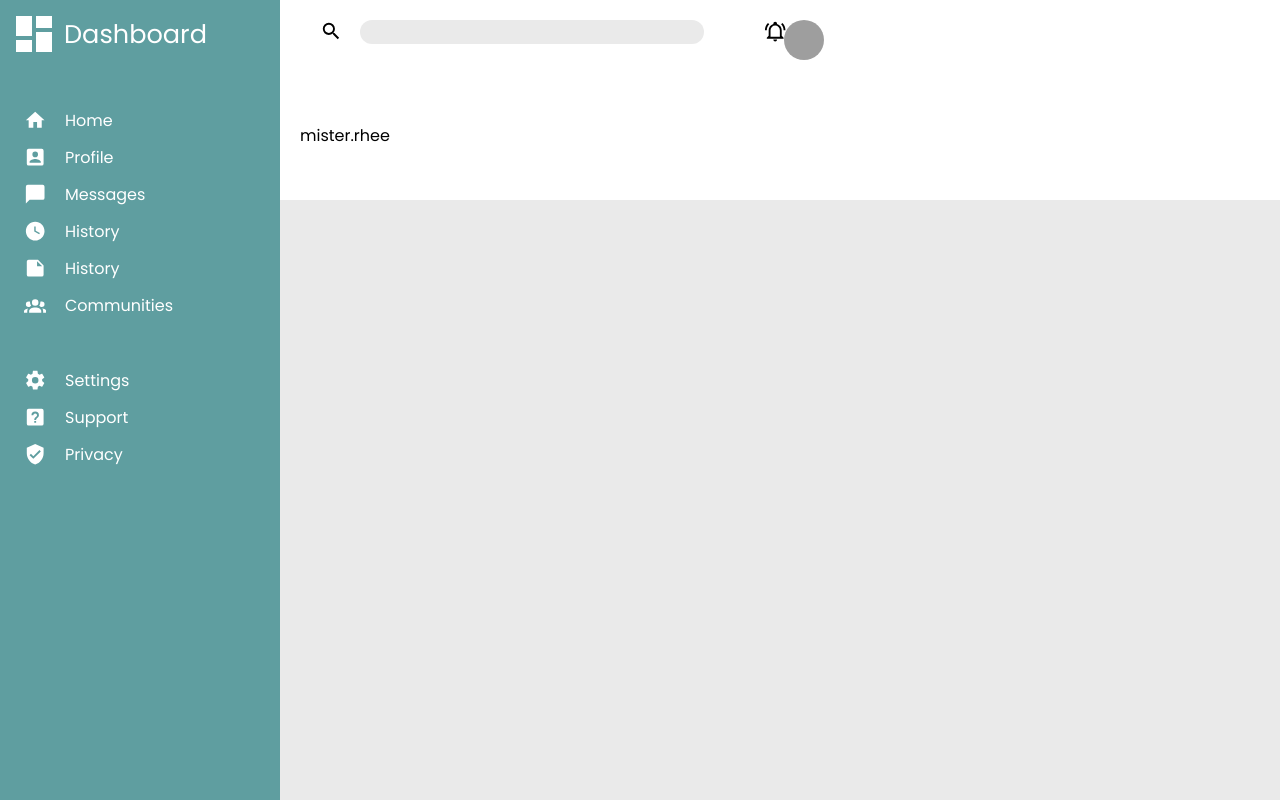
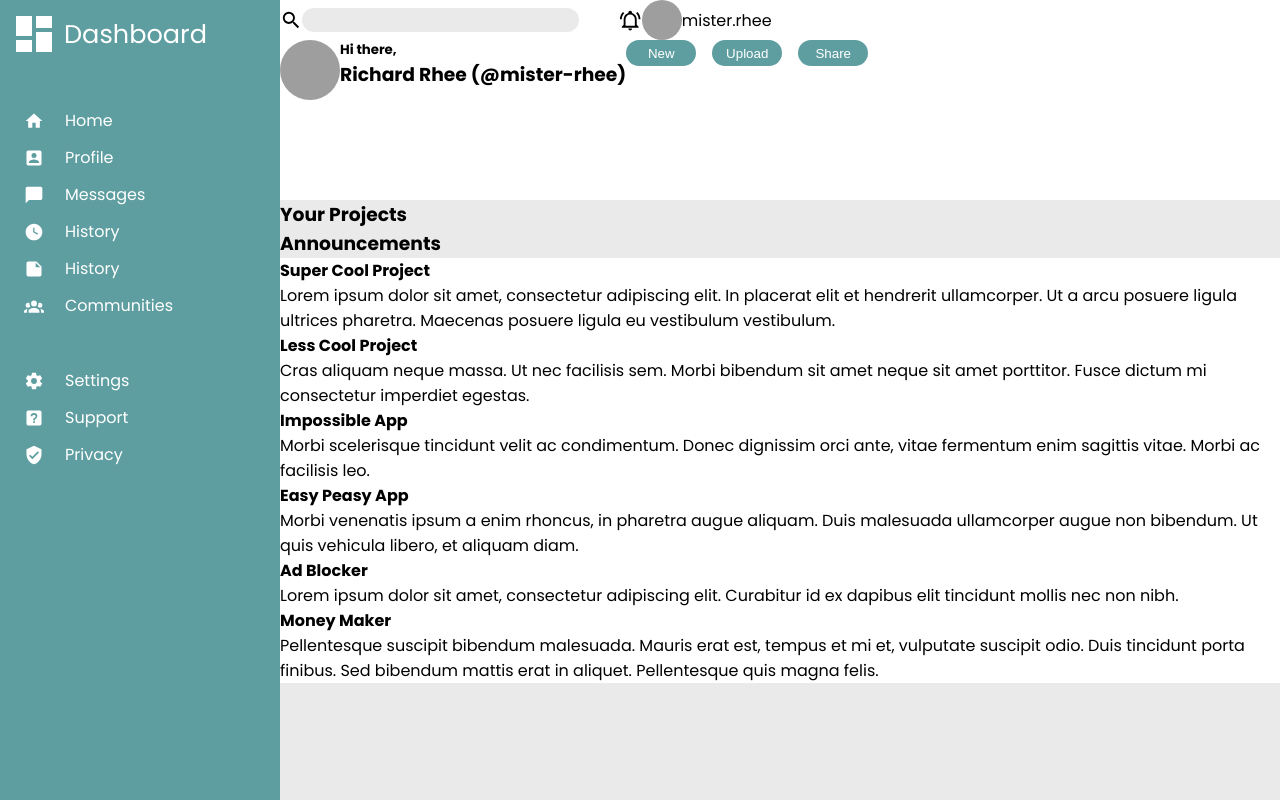
Before and after one commit to mister-rhee/odin-dashboard, a plain HTML site: page index.html in a window 1280 px wide. Drawn offline with Linux system fonts and the light colour scheme; grey boxes are pictures that could not be loaded.

Commit message:
Change topbar from grid to flex

```diff
--- a/index.html
+++ b/index.html
@@ -15,6 +15,8 @@
 
 <body>
     <div class="container">
+
+
         <div class="sidebar">
             <div class="logo">
                 <svg xmlns="http://www.w3.org/2000/svg" viewBox="0 0 24 24">
@@ -90,9 +92,11 @@
                 </div>
             </div>
         </div>
+
+
         <nav class="topbar">
             <div class="searchbar">
-                <svg xmlns="http://www.w3.org/2000/svg" viewBox="0 0 24 24">
+                <svg id="magnify" xmlns="http://www.w3.org/2000/svg" viewBox="0 0 24 24">
                     <path
                         d="M9.5,3A6.5,6.5 0 0,1 16,9.5C16,11.11 15.41,12.59 14.44,13.73L14.71,14H15.5L20.5,19L19,20.5L14,15.5V14.71L13.73,14.44C12.59,15.41 11.11,16 9.5,16A6.5,6.5 0 0,1 3,9.5A6.5,6.5 0 0,1 9.5,3M9.5,5C7,5 5,7 5,9.5C5,12 7,14 9.5,14C12,14 14,12 14,9.5C14,7 12,5 9.5,5Z" />
                 </svg>
@@ -102,11 +106,59 @@
                         d="M10,21H14A2,2 0 0,1 12,23A2,2 0 0,1 10,21M21,19V20H3V19L5,17V11C5,7.9 7.03,5.17 10,4.29C10,4.19 10,4.1 10,4A2,2 0 0,1 12,2A2,2 0 0,1 14,4C14,4.1 14,4.19 14,4.29C16.97,5.17 19,7.9 19,11V17L21,19M17,11A5,5 0 0,0 12,6A5,5 0 0,0 7,11V18H17V11M19.75,3.19L18.33,4.61C20.04,6.3 21,8.6 21,11H23C23,8.07 21.84,5.25 19.75,3.19M1,11H3C3,8.6 3.96,6.3 5.67,4.61L4.25,3.19C2.16,5.25 1,8.07 1,11Z" />
                 </svg>
                 <div class="profile" id="sushi"></div>
+                <p class="username">mister.rhee</p>
             </div>
-            <div class="navbar"></div>
-            <p class="username">mister.rhee</p>
+
+            <div class="navbar">
+                <div class="profile big" id="sushi"></div>
+                <div class="greeting">
+                    <h5>Hi there,</h5>
+                    <h3>Richard Rhee (@mister-rhee)</h3>
+                </div>
+                <div class="navbar-buttons">
+                    <button class="navbar-buttons">New</button>
+                    <button class="navbar-buttons">Upload</button>
+                    <button class="navbar-buttons">Share</button>
+                </div>
+            </div>
         </nav>
-        <div class="content"></div>
+
+
+        <div class="content">
+            <h3>Your Projects</h3>
+            <h3>Announcements</h3>
+            <div class="card">
+                <h4>Super Cool Project</h4>
+                <p>Lorem ipsum dolor sit amet, consectetur adipiscing elit. In placerat elit et hendrerit ullamcorper.
+                    Ut a arcu posuere ligula ultrices pharetra. Maecenas posuere ligula eu vestibulum vestibulum.</p>
+            </div>
+            <div class="card">
+                <h4>Less Cool Project</h4>
+                <p>Cras aliquam neque massa. Ut nec facilisis sem. Morbi bibendum sit amet neque sit amet porttitor.
+                    Fusce dictum mi consectetur imperdiet egestas.</p>
+            </div>
+            <div class="card">
+                <h4>Impossible App</h4>
+                <p>Morbi scelerisque tincidunt velit ac condimentum. Donec dignissim orci ante, vitae fermentum enim
+                    sagittis vitae. Morbi ac facilisis leo.</p>
+            </div>
+            <div class="card">
+                <h4>Easy Peasy App</h4>
+                <p>Morbi venenatis ipsum a enim rhoncus, in pharetra augue aliquam. Duis malesuada ullamcorper augue
+                    non bibendum. Ut quis vehicula libero, et aliquam diam.</p>
+            </div>
+            <div class="card">
+                <h4>Ad Blocker</h4>
+                <p>Lorem ipsum dolor sit amet, consectetur adipiscing elit. Curabitur id ex dapibus elit tincidunt
+                    mollis nec non nibh.</p>
+            </div>
+            <div class="card">
+                <h4>Money Maker</h4>
+                <p>Pellentesque suscipit bibendum malesuada. Mauris erat est, tempus et mi et, vulputate suscipit odio.
+                    Duis tincidunt porta finibus. Sed bibendum mattis erat in aliquet. Pellentesque quis magna felis.
+                </p>
+            </div>
+        </div>
     </div>
 </body>
 
--- a/styles.css
+++ b/styles.css
@@ -71,25 +71,23 @@ svg.small {
 
 .main-sections svg,
 .misc-sections svg {
-    width: 1.4rem;
+    width: 20px;
 }
 
 .topbar {
-    display: grid;
-    grid-column: 2 / 3;
-    grid-template-columns: repeat(auto-fit, 1fr);
     background-color: var(--background-white);
-    padding: 20px;
+
+    display: flex;
+    flex-direction: column;
 }
 
 .searchbar {
-    display: grid;
-    grid-template-columns: 60px minmax(10%, 40%) 40px 50px 150px;
+    display: flex;
+    align-items: center;
 }
 
 .searchbar svg {
     width: 1.4rem;
-    margin-left: 20px;
 }
 
 #searchbar {
@@ -101,6 +99,10 @@ svg.small {
     padding-right: 15px;
     margin-right: 40px;
     height: 24px;
+}
+
+.navbar {
+    display: flex;
 }
 
 .profile {
@@ -115,6 +117,31 @@ svg.small {
     background-size: 180px auto;
 }
 
+.profile.big#sushi{
+    width: 60px;
+    height: 60px;
+    background-size: 270px auto;
+}
+
+div.navbar-buttons {
+    display: flex;
+    justify-content: right;
+    gap: 16px;
+}
+
+button.navbar-buttons {
+    border: none;
+    background-color: var(--primary-color);
+    color: var(--text-secondary);
+    width: 70px;
+    height: 26px;
+    border-radius: 15px;
+}
+
 .content {
     background-color: var(--background-secondary);
 }
+
+.card {
+    background-color: var(--background-white);
+}
```
